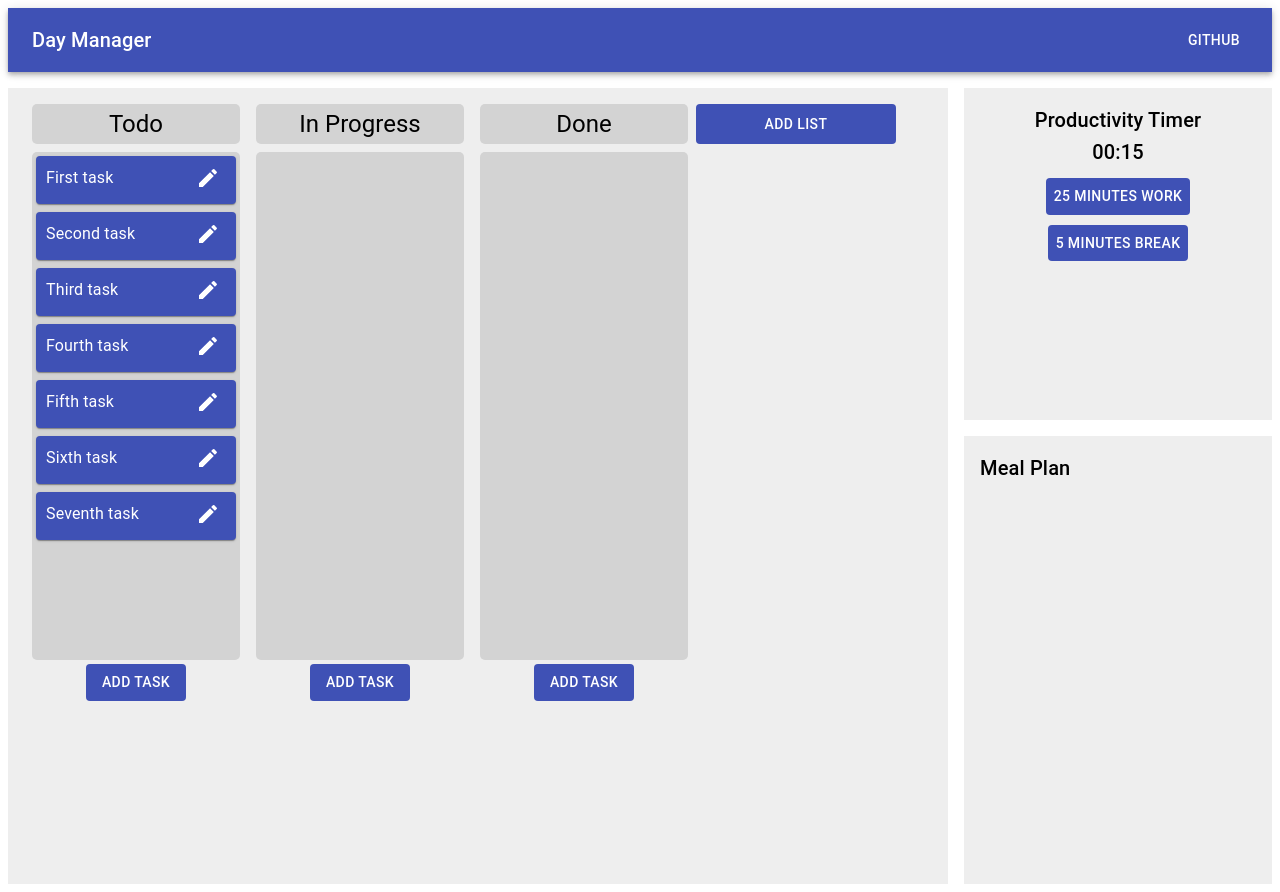
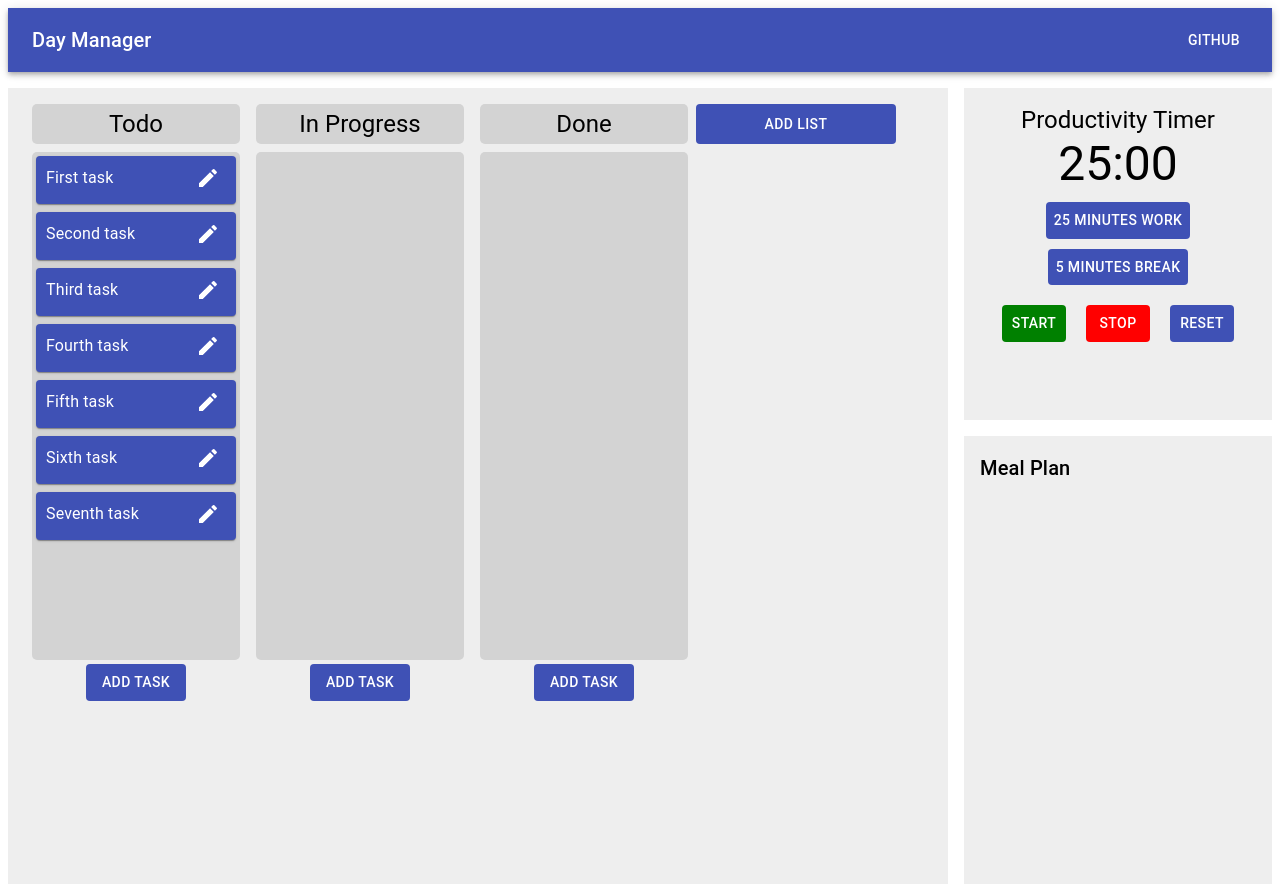
Before and after one commit to nathanjnile/Productivity-Manager, a React (Create React App) app in the folder client/: page / in a window 1280 px wide. Built offline with nearby package versions, Linux system fonts and the light colour scheme.

Commit message:
Start, Stop, Reset buttons added

```diff
--- a/client/src/components/Timer/LiveTimer.js
+++ b/client/src/components/Timer/LiveTimer.js
@@ -5,26 +5,10 @@ import Typography from '@material-ui/core/Typography';
 
 const LiveTimer = (props) => {
     const {mins, seconds} = props;
-    // const [displayTime, setDisplayTime] = useState(20); // in seconds
-
-    // useEffect(() => {
-    //     const timer = displayTime > 0 && setInterval(() => setDisplayTime(displayTime - 1), 1000);
-    //     return () => clearInterval(timer);
-    // }, [displayTime]);
-
-
-    // let mins = Math.floor(displayTime/60);
-    // let seconds = displayTime % 60;
-    // if (mins < 10) {
-    //     mins = "0" + mins;
-    // }
-    // if (seconds < 10) {
-    //     seconds = "0" + seconds;
-    // }
 
     return(
         <div>
-          <Typography variant="h6" style={{userSelect: "none", display: "flex", alignItems: "center", justifyContent:"center"}}>
+          <Typography variant="h3" style={{userSelect: "none", display: "flex", alignItems: "center", justifyContent:"center"}}>
                 {mins}:{seconds}
           </Typography>
         </div>
--- a/client/src/components/Timer/Timer.js
+++ b/client/src/components/Timer/Timer.js
@@ -7,12 +7,14 @@ import Typography from '@material-ui/core/Typography';
 
 
 const Timer = () => {
-    const [displayTime, setDisplayTime] = useState(20); // in seconds
-
+    const [displayTime, setDisplayTime] = useState(60*25); // in seconds
+    const [timerOn, setTimerOn] = useState(false);
     useEffect(() => {
+        if (timerOn) {
         const timer = displayTime > 0 && setInterval(() => setDisplayTime(displayTime - 1), 1000);
         return () => clearInterval(timer);
-    }, [displayTime]);
+        }
+    }, [displayTime, timerOn]);
 
 
     let mins = Math.floor(displayTime/60);
@@ -26,11 +28,11 @@ const Timer = () => {
 
     return(
         <div>
-          <Typography variant="h6" style={{userSelect: "none", display: "flex", alignItems: "center", justifyContent:"center"}}>
+          <Typography variant="h5" style={{userSelect: "none", display: "flex", alignItems: "center", justifyContent:"center"}}>
               Productivity Timer
           </Typography>
           <LiveTimer mins={mins} seconds={seconds} />
-          <TimerButtons setDisplayTime={setDisplayTime} />
+          <TimerButtons setDisplayTime={setDisplayTime} setTimerOn={setTimerOn} />
         </div>
     );
 }
--- a/client/src/components/Timer/TimerButtons.js
+++ b/client/src/components/Timer/TimerButtons.js
@@ -1,22 +1,46 @@
-import React from "react";
+import React, { useState } from "react";
 
+import classes from "./TimerButtons.module.css";
 import Button from '@material-ui/core/Button';
 
 
 const TimerButtons = (props) => {
-    const {setDisplayTime} = props;
+    const {setDisplayTime, setTimerOn} = props;
+    const [timerType, setTimerType] = useState("25work");
 
-    const addTime = (time) => {
+    const addTime = (time, lengthType) => {
+        // setTimerOn(true);
         setDisplayTime(time);
+        setTimerType(lengthType);
+    }
+
+    const resetTime = () => {
+        setTimerOn(false);
+        if (timerType ===  "25work") {
+            setDisplayTime(25*60);
+        } else if (timerType === "5break") {
+            setDisplayTime(5*60);
+        }
     }
 
     return(
         <React.Fragment>
-            <div style={{marginTop: 10, display: "flex", alignItems: "center", justifyContent:"center"}}>
-                <Button onClick={() => addTime(25*60)} style={{backgroundColor: "#3F51B5", color:"#FFFFFF"}}>25 minutes work</Button>
+            <div className={classes.Button}>
+                <Button onClick={() => addTime(25*60, "25work")} style={{backgroundColor: "#3F51B5", color:"#FFFFFF"}}>25 minutes work</Button>
             </div>
-            <div style={{marginTop: 10, display: "flex", alignItems: "center", justifyContent:"center"}}>
-                <Button onClick={() => addTime(5*60)} style={{backgroundColor: "#3F51B5", color:"#FFFFFF"}}>5 minutes break</Button>
+            <div className={classes.Button}>
+                <Button onClick={() => addTime(5*60, "5break")} style={{backgroundColor: "#3F51B5", color:"#FFFFFF"}}>5 minutes break</Button>
+            </div>
+            <div className={classes.Button}>
+            <div className={classes.Button}>
+                <Button onClick={() => setTimerOn(true)} style={{backgroundColor: "green", color:"#FFFFFF"}}>Start</Button>
+            </div>
+            <div className={classes.Button}>
+                <Button onClick={() => setTimerOn(false)} style={{backgroundColor: "red", color:"#FFFFFF"}}>Stop</Button>
+            </div>
+            <div className={classes.Button}>
+                <Button onClick={() => resetTime()} style={{backgroundColor: "#3F51B5", color:"#FFFFFF"}}>Reset</Button>
+            </div>
             </div>
         </React.Fragment>
     );
--- /dev/null
+++ b/client/src/components/Timer/TimerButtons.module.css
@@ -0,0 +1,6 @@
+.Button {
+    margin: 10px 10px 10px 10px;
+    display: flex;
+    align-items: center;
+    justify-content: center;
+}
```
